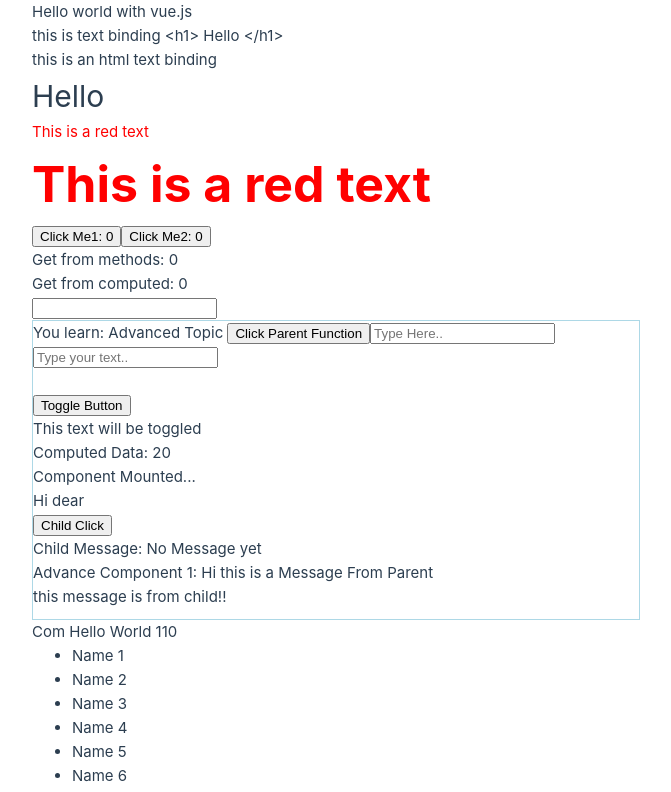
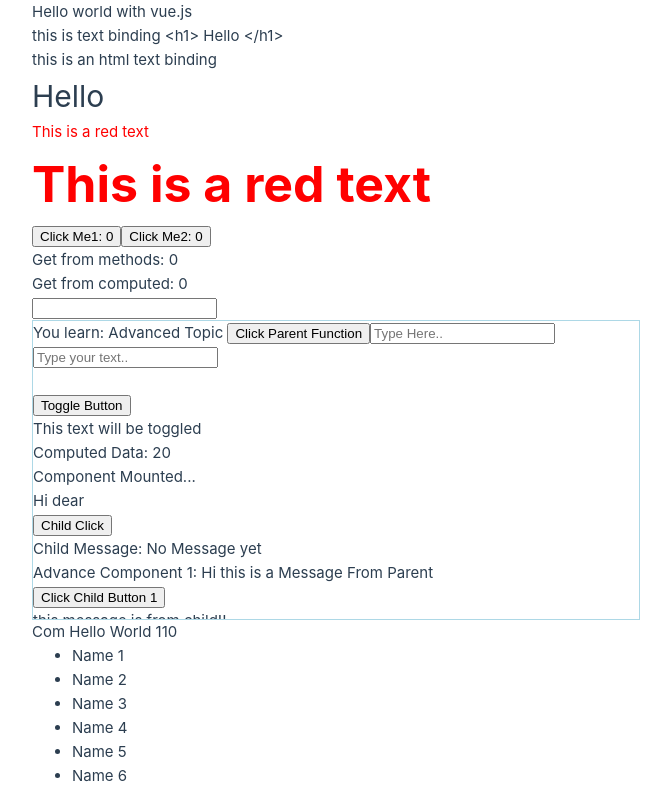
Before and after one commit to hiwafa/vue-project, a Vue app: page / in a window 1280 px wide. Shown: the top 792 px of the page, without its empty margins (0-671 px from the left). Built offline with nearby package versions, Linux system fonts and the light colour scheme.

Commit message:
sending data from child in other type

```diff
--- a/src/components/AdvaceCome1.vue
+++ b/src/components/AdvaceCome1.vue
@@ -1,6 +1,7 @@
 <script setup>
-const { messageFromParent } = defineProps({
-    messageFromParent: String
+const { messageFromParent, handleChildEvent } = defineProps({
+    messageFromParent: String,
+    handleChildEvent: Function
 });
 
 const emitFromChild = defineEmits(['handleFromChild']);
@@ -10,6 +11,7 @@ emitFromChild('handleFromChild', "this message is from child!!")
 
 <template>
     <p>Advance Component 1: {{ messageFromParent }}</p>
+    <button @click="handleChildEvent('Data From Child 1')">Click Child Button 1</button>
 
 </template>
 <style scoped></style>
--- a/src/components/AdvanceVue.vue
+++ b/src/components/AdvanceVue.vue
@@ -23,7 +23,7 @@
 
         <AdvaceCome1 messageFromParent="Hi this is a Message From Parent" @handleFromChild="msg => {
             childMsg2 = msg
-        }" />
+        }" :handleChildEvent="hanldeChildClick" />
         <p>{{ childMsg2 }}</p>
 
     </div>
@@ -35,6 +35,9 @@ import { ref, computed, onMounted, watch } from 'vue';
 
 import AdvaceCome1 from './AdvaceCome1.vue';
 const childMsg2 = ref("No Message From child");
+const hanldeChildClick = msg => {
+    childMsg2.value = msg;
+}
 
 const childMsg = ref("No Message yet");
 import AdvanceCom from './AdvanceCom.vue';
```
